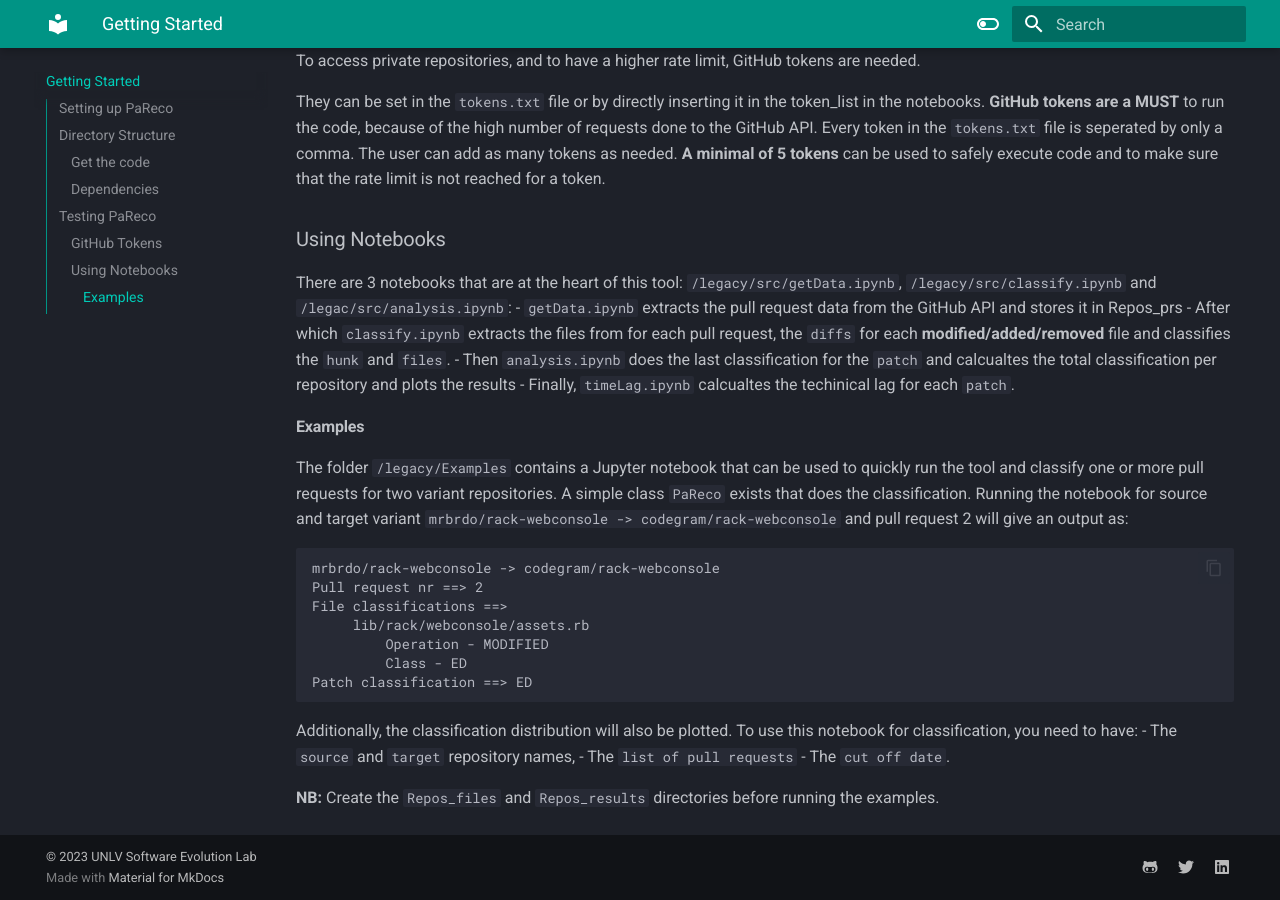
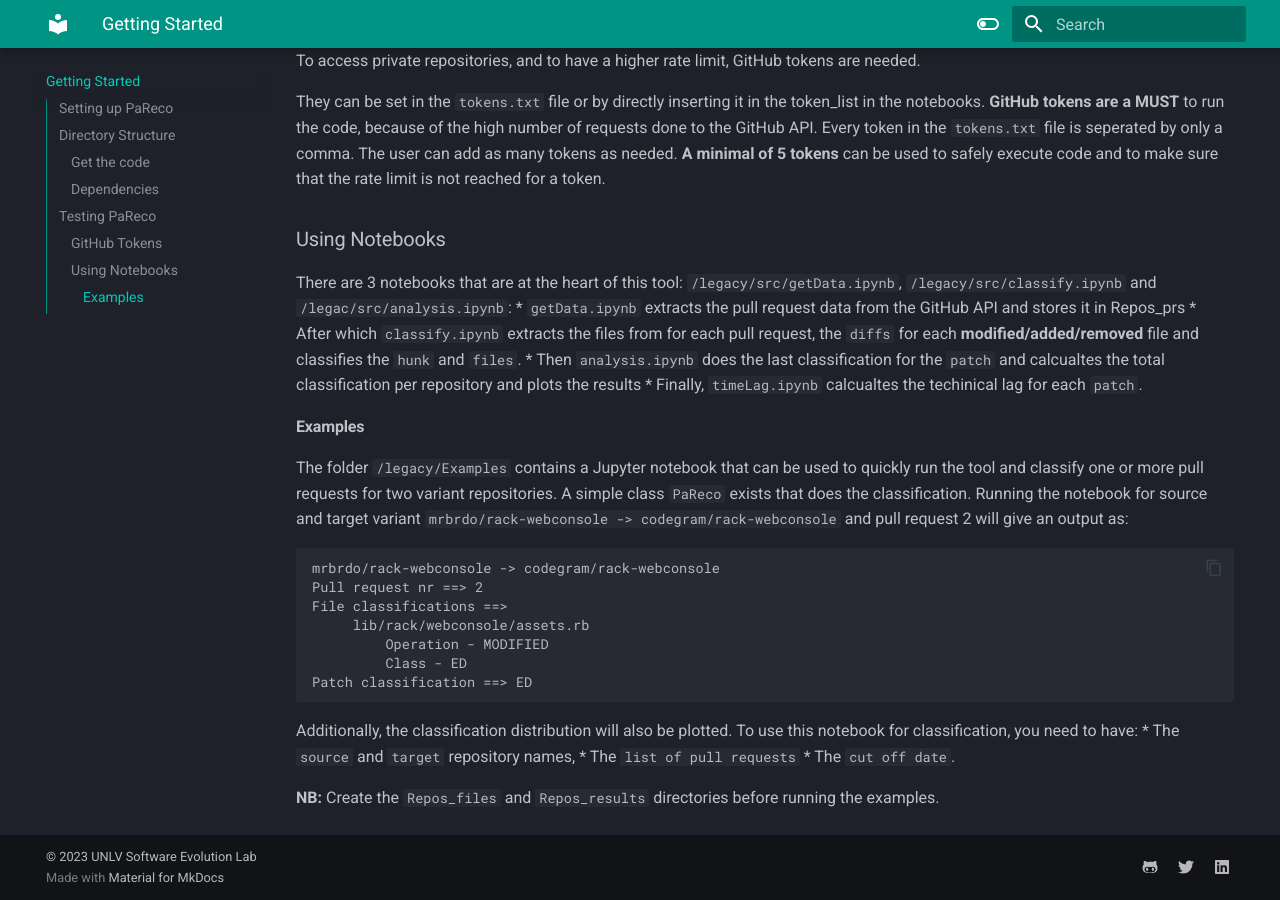
Before and after one commit to unlv-evol/PaReco, an MkDocs documentation site: the page built from docs/getting_started.md, in a window 1280 px wide and 900 px high, scrolled down 1610 px. Built offline with MkDocs 1.6.1 and Material for MkDocs 9.7.7, drawn with Linux system fonts in a browser that asks for light colours.

Commit message:
chore: update

```diff
--- a/docs/getting_started.md
+++ b/docs/getting_started.md
@@ -67,10 +67,10 @@ They can be set in the `tokens.txt` file or by directly inserting it in the toke
 
 ### Using Notebooks
 There are 3 notebooks that are at the heart of this tool: `/legacy/src/getData.ipynb`, `/legacy/src/classify.ipynb` and `/legac/src/analysis.ipynb`:
-- `getData.ipynb` extracts the pull request data from the GitHub API and stores it in Repos_prs
--  After which `classify.ipynb` extracts the files from for each pull request, the `diffs` for each **modified/added/removed** file and classifies the `hunk` and `files`.
-- Then `analysis.ipynb` does the last classification for the `patch` and calcualtes the total classification per repository and plots the results
-- Finally, `timeLag.ipynb` calcualtes the techinical lag for each `patch`.
+* `getData.ipynb` extracts the pull request data from the GitHub API and stores it in Repos_prs
+* After which `classify.ipynb` extracts the files from for each pull request, the `diffs` for each **modified/added/removed** file and classifies the `hunk` and `files`.
+* Then `analysis.ipynb` does the last classification for the `patch` and calcualtes the total classification per repository and plots the results
+* Finally, `timeLag.ipynb` calcualtes the techinical lag for each `patch`.
 
 #### Examples
 The folder `/legacy/Examples` contains a Jupyter notebook that can be used to quickly run the tool and classify one or more pull requests for two variant repositories. A simple class `PaReco` exists that does the classification. Running the notebook for source and target variant `mrbrdo/rack-webconsole -> codegram/rack-webconsole` and pull request 2 will give an output as:
@@ -87,8 +87,8 @@ Patch classification ==> ED
 
 Additionally, the classification distribution will also be plotted.
 To use this notebook for classification, you need to have:
--  The `source` and `target` repository names,
--  The `list of pull requests`
--  The `cut off date`.
+*  The `source` and `target` repository names,
+*  The `list of pull requests`
+*  The `cut off date`.
 
 **NB:** Create the `Repos_files` and `Repos_results` directories before running the examples.
```
